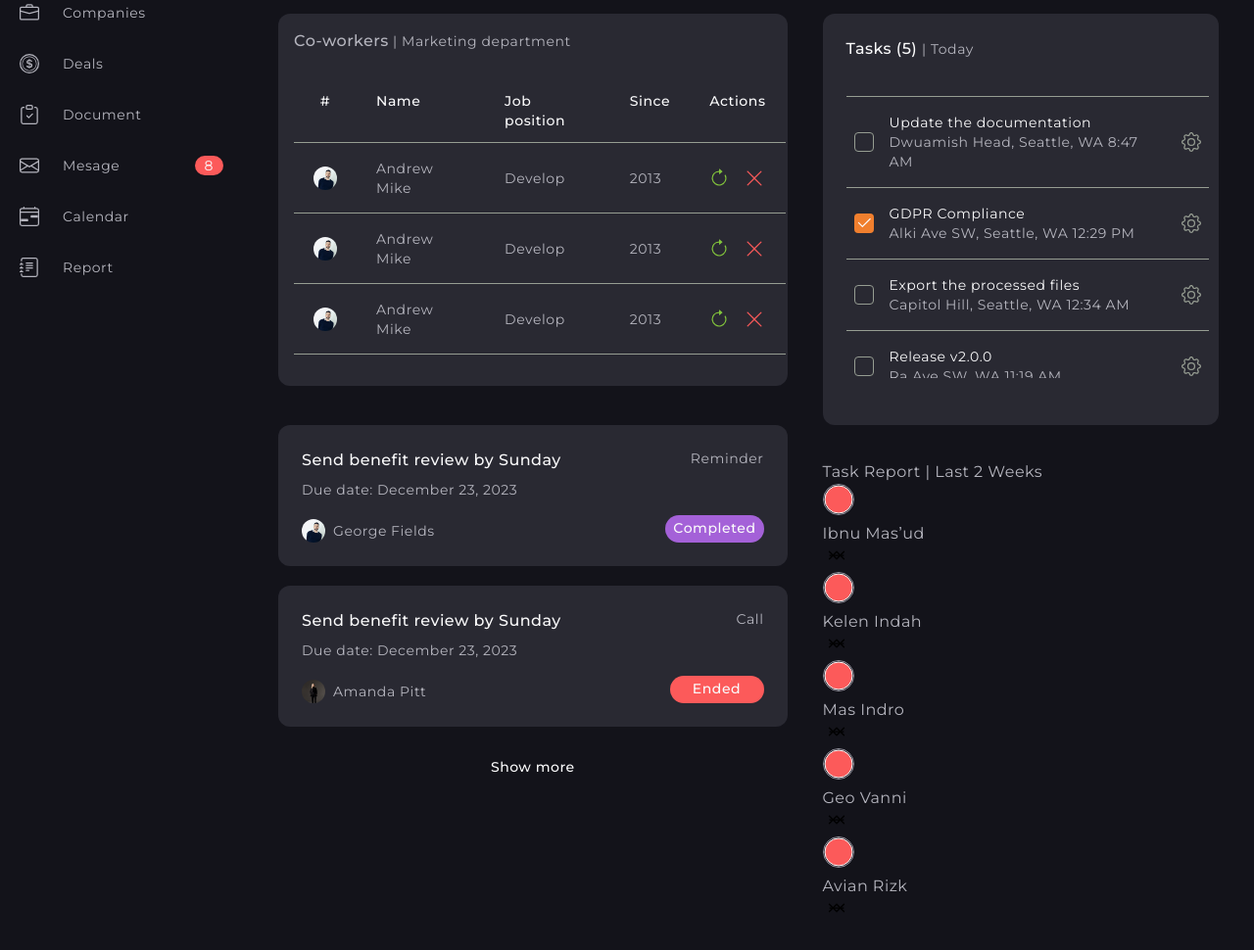
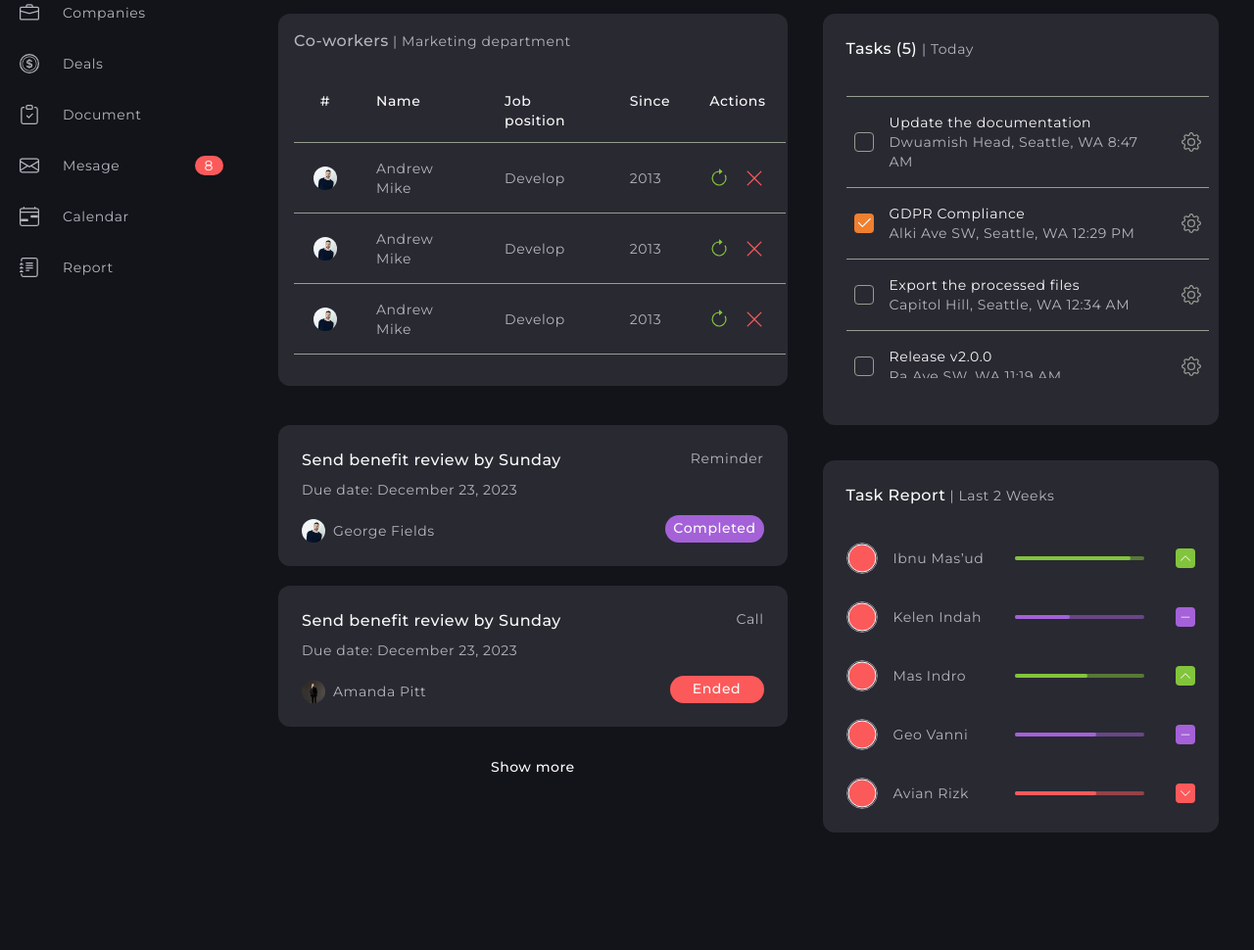
Before and after one commit to bogdansolomich/vite-sass-app-template, a plain HTML site: page index.html in a window 1280 px wide. Shown: the part 190-1160 px from the top of the page at 98% size. After the commit the page ends 1076 px from the top, so only its background shows below. Drawn offline with Linux system fonts and the light colour scheme; a script that the page names is missing.

Commit message:
Deploying to gh-pages from @ bogdansolomich/vite-sass-app-template@6acfb52809d8c0b4075ecfc04c89696deb7c9586 🚀

```diff
--- a/assets/index.css
+++ b/assets/index.css
@@ -186,14 +186,14 @@ body {
   letter-spacing: 0.03em;
 }
 
-.board-caption, .co-workers-table caption span, .co-workers-title span, .tasks-title span {
+.board-caption, .co-workers-table caption span, .co-workers-title span, .reports-title span, .tasks-title span {
   font-size: 16px;
   font-weight: 500;
   line-height: 1.5;
   letter-spacing: 0.03em;
 }
 
-.board-details, .person-caption, .board-tag, .co-workers-table caption, .co-workers-table tbody, .co-workers-details, .co-workers-title, .search-input, .menu-btn, .menu-link, .tasks-title, .tasks-heading, .tasks-desc {
+.board-details, .person-caption, .board-tag, .co-workers-table caption, .co-workers-table tbody, .co-workers-details, .co-workers-title, .search-input, .menu-btn, .menu-link, .reports-title, .staff-caption, .tasks-title, .tasks-heading, .tasks-desc {
   font-size: 14px;
   font-weight: 400;
   line-height: 1.43;
@@ -207,7 +207,7 @@ body {
   letter-spacing: 0.04em;
 }
 
-.board-item, .tasks {
+.board-item, .reports, .tasks {
   padding: 16px;
   border-radius: 12px;
 }
@@ -485,6 +485,152 @@ summary {
 
 .reports {
   grid-area: reports;
+  min-width: 340px;
+  background-color: #292932;
+}
+
+.reports-title {
+  margin-bottom: 36px;
+  color: #b5b5be;
+}
+.reports-title span {
+  color: #fafafb;
+}
+
+.reports-item {
+  display: -webkit-box;
+  display: -webkit-flex;
+  display: -moz-box;
+  display: flex;
+  -webkit-box-align: center;
+  -webkit-align-items: center;
+     -moz-box-align: center;
+          align-items: center;
+  gap: 30px;
+}
+.reports-item:not(:last-child) {
+  margin-bottom: 28px;
+}
+
+.reports-staff {
+  -webkit-box-flex: 1;
+  -webkit-flex-grow: 1;
+     -moz-box-flex: 1;
+          flex-grow: 1;
+  -webkit-flex-shrink: 0;
+          flex-shrink: 0;
+}
+
+.staff {
+  display: -webkit-box;
+  display: -webkit-flex;
+  display: -moz-box;
+  display: flex;
+  -webkit-box-align: center;
+  -webkit-align-items: center;
+     -moz-box-align: center;
+          align-items: center;
+  gap: 16px;
+}
+
+.staff-thumb {
+  width: 32px;
+  height: 32px;
+  border-radius: 50%;
+  overflow: hidden;
+}
+.staff-thumb img {
+  -o-object-fit: cover;
+     object-fit: cover;
+  -o-object-position: top center;
+     object-position: top center;
+}
+
+.staff-caption {
+  color: #b5b5be;
+}
+
+.reports-bar {
+  width: -webkit-calc(100% - 224px);
+  width: -moz-calc(100% - 224px);
+  width: calc(100% - 224px);
+  height: 4px;
+}
+.reports-bar[value] {
+  border-radius: 2px;
+}
+[data-status=up] .reports-bar[value] {
+  background-color: rgba(130, 196, 60, 0.3);
+}
+[data-status=up] .reports-bar::-moz-progress-bar {
+  background-color: #82c43c;
+}
+[data-status=up] .reports-bar::-webkit-progress-bar {
+  background-color: rgba(130, 196, 60, 0.3);
+  border-radius: 2px;
+}
+[data-status=up] .reports-bar::-webkit-progress-value {
+  background-color: #82c43c;
+  border-radius: 2px;
+}
+[data-status=dash] .reports-bar[value] {
+  background-color: rgba(164, 97, 216, 0.3);
+}
+[data-status=dash] .reports-bar::-moz-progress-bar {
+  background-color: #a461d8;
+}
+[data-status=dash] .reports-bar::-webkit-progress-bar {
+  background-color: rgba(164, 97, 216, 0.3);
+  border-radius: 2px;
+}
+[data-status=dash] .reports-bar::-webkit-progress-value {
+  background-color: #a461d8;
+  border-radius: 2px;
+}
+[data-status=down] .reports-bar[value] {
+  background-color: rgba(252, 90, 90, 0.3);
+}
+[data-status=down] .reports-bar::-moz-progress-bar {
+  background-color: #fc5a5a;
+}
+[data-status=down] .reports-bar::-webkit-progress-bar {
+  background-color: rgba(252, 90, 90, 0.3);
+  border-radius: 2px;
+}
+[data-status=down] .reports-bar::-webkit-progress-value {
+  background-color: #fc5a5a;
+  border-radius: 2px;
+}
+
+.reports-icon {
+  -webkit-flex-shrink: 0;
+          flex-shrink: 0;
+  width: 20px;
+  height: 20px;
+  padding: 4px;
+  border-radius: 4px;
+}
+.reports-icon use {
+  opacity: 0;
+  fill: #fafafb;
+}
+[data-status=up] .reports-icon {
+  background-color: #82c43c;
+}
+[data-status=up] .reports-icon .up {
+  opacity: 1;
+}
+[data-status=dash] .reports-icon {
+  background-color: #a461d8;
+}
+[data-status=dash] .reports-icon .dash {
+  opacity: 1;
+}
+[data-status=down] .reports-icon {
+  background-color: #fc5a5a;
+}
+[data-status=down] .reports-icon .down {
+  opacity: 1;
 }
 
 .menu {
@@ -1086,13 +1232,16 @@ summary {
     grid-template-columns: repeat(2, 1fr);
     grid-template-areas: "welcome welcome" "co-workers co-workers" "tasks reports";
   }
+  .reports-item {
+    gap: 32px;
+  }
   .co-workers-details {
     display: none;
   }
 }
 
 @media only screen and (min-width: 1200px) {
-  .board-item, .tasks {
+  .board-item, .reports, .tasks {
     padding: 24px;
   }
   .page {
--- a/index.html
+++ b/index.html
@@ -648,12 +648,11 @@
       <h2 class="reports-title"><span>Task Report</span> | Last 2 Weeks</h2>
       <ul class="reports-list">
         <li class="reports-item" data-status="up">
-          <div class="reports-co-worker co-worker">
-            <div class="co-worker-thumb">
-              <img class="co-worker-avatar" src="/vite-sass-app-template/assets/thumb.svg" alt="Ibnu Mas’ud" width="32"
-                height="32" />
+          <div class="reports-staff staff">
+            <div class="staff-thumb">
+              <img class="staff-avatar" src="/vite-sass-app-template/assets/thumb.svg" alt="Ibnu Mas’ud" width="32" height="32" />
             </div>
-            <h3 class="co-worker-caption">Ibnu Mas’ud</h3>
+            <h3 class="staff-caption">Ibnu Mas’ud</h3>
           </div>
           <progress class="reports-bar" id="report_ibnu" max="100" value="89">
             <!-- For older browser, which doesn't support <progress> styles -->
@@ -661,19 +660,18 @@
               <span style="width: 89%">Progress: 89%</span>
             </div>
           </progress>
-          <svg class="reports-status" width="20" height="20">
+          <svg class="reports-icon" width="20" height="20">
             <use class="up" href="/vite-sass-app-template/assets/icons.svg#icon-up"></use>
             <use class="dash" href="/vite-sass-app-template/assets/icons.svg#icon-dash"></use>
             <use class="down" href="/vite-sass-app-template/assets/icons.svg#icon-down"></use>
           </svg>
         </li>
         <li class="reports-item" data-status="dash">
-          <div class="reports-co-worker co-worker">
-            <div class="co-worker-thumb">
-              <img class="co-worker-avatar" src="/vite-sass-app-template/assets/thumb.svg" alt="Kelen Indah" width="32"
-                height="32" />
+          <div class="reports-staff staff">
+            <div class="staff-thumb">
+              <img class="staff-avatar" src="/vite-sass-app-template/assets/thumb.svg" alt="Kelen Indah" width="32" height="32" />
             </div>
-            <h3 class="co-worker-caption">Kelen Indah</h3>
+            <h3 class="staff-caption">Kelen Indah</h3>
           </div>
           <progress class="reports-bar" id="report_indash" max="100" value="43">
             <!-- For older browser, which doesn't support <progress> styles -->
@@ -681,18 +679,18 @@
               <span style="width: 43%">Progress: 43%</span>
             </div>
           </progress>
-          <svg class="reports-status" width="20" height="20">
+          <svg class="reports-icon" width="20" height="20">
             <use class="up" href="/vite-sass-app-template/assets/icons.svg#icon-up"></use>
             <use class="dash" href="/vite-sass-app-template/assets/icons.svg#icon-dash"></use>
             <use class="down" href="/vite-sass-app-template/assets/icons.svg#icon-down"></use>
           </svg>
         </li>
         <li class="reports-item" data-status="up">
-          <div class="reports-co-worker co-worker">
-            <div class="co-worker-thumb">
-              <img class="co-worker-avatar" src="/vite-sass-app-template/assets/thumb.svg" alt="Mas Indro" width="32" height="32" />
+          <div class="reports-staff staff">
+            <div class="staff-thumb">
+              <img class="staff-avatar" src="/vite-sass-app-template/assets/thumb.svg" alt="Mas Indro" width="32" height="32" />
             </div>
-            <h3 class="co-worker-caption">Mas Indro</h3>
+            <h3 class="staff-caption">Mas Indro</h3>
           </div>
           <progress class="reports-bar" id="report_indro" max="100" value="56">
             <!-- For older browser, which doesn't support <progress> styles -->
@@ -700,18 +698,18 @@
               <span style="width: 56%">Progress: 56%</span>
             </div>
           </progress>
-          <svg class="reports-status" width="20" height="20">
+          <svg class="reports-icon" width="20" height="20">
             <use class="up" href="/vite-sass-app-template/assets/icons.svg#icon-up"></use>
             <use class="dash" href="/vite-sass-app-template/assets/icons.svg#icon-dash"></use>
             <use class="down" href="/vite-sass-app-template/assets/icons.svg#icon-down"></use>
           </svg>
         </li>
         <li class="reports-item" data-status="dash">
-          <div class="reports-co-worker co-worker">
-            <div class="co-worker-thumb">
-              <img class="co-worker-avatar" src="/vite-sass-app-template/assets/thumb.svg" alt="Geo Vanni" width="32" height="32" />
+          <div class="reports-staff staff">
+            <div class="staff-thumb">
+              <img class="staff-avatar" src="/vite-sass-app-template/assets/thumb.svg" alt="Geo Vanni" width="32" height="32" />
             </div>
-            <h3 class="co-worker-caption">Geo Vanni</h3>
+            <h3 class="staff-caption">Geo Vanni</h3>
           </div>
           <progress class="reports-bar" id="report_vanni" max="100" value="63">
             <!-- For older browser, which doesn't support <progress> styles -->
@@ -719,18 +717,18 @@
               <span style="width: 63%">Progress: 63%</span>
             </div>
           </progress>
-          <svg class="reports-status" width="20" height="20">
+          <svg class="reports-icon" width="20" height="20">
             <use class="up" href="/vite-sass-app-template/assets/icons.svg#icon-up"></use>
             <use class="dash" href="/vite-sass-app-template/assets/icons.svg#icon-dash"></use>
             <use class="down" href="/vite-sass-app-template/assets/icons.svg#icon-down"></use>
           </svg>
         </li>
         <li class="reports-item" data-status="down">
-          <div class="reports-co-worker co-worker">
-            <div class="co-worker-thumb">
-              <img class="co-worker-avatar" src="/vite-sass-app-template/assets/thumb.svg" alt="Avian Rizk" width="32" height="32" />
+          <div class="reports-staff staff">
+            <div class="staff-thumb">
+              <img class="staff-avatar" src="/vite-sass-app-template/assets/thumb.svg" alt="Avian Rizk" width="32" height="32" />
             </div>
-            <h3 class="co-worker-caption">Avian Rizk</h3>
+            <h3 class="staff-caption">Avian Rizk</h3>
           </div>
           <progress class="reports-bar" id="report_rizk" max="100" value="63">
             <!-- For older browser, which doesn't support <progress> styles -->
@@ -738,7 +736,7 @@
               <span style="width: 63%">Progress: 63%</span>
             </div>
           </progress>
-          <svg class="reports-status" width="20" height="20">
+          <svg class="reports-icon" width="20" height="20">
             <use class="up" href="/vite-sass-app-template/assets/icons.svg#icon-up"></use>
             <use class="dash" href="/vite-sass-app-template/assets/icons.svg#icon-dash"></use>
             <use class="down" href="/vite-sass-app-template/assets/icons.svg#icon-down"></use>
```
